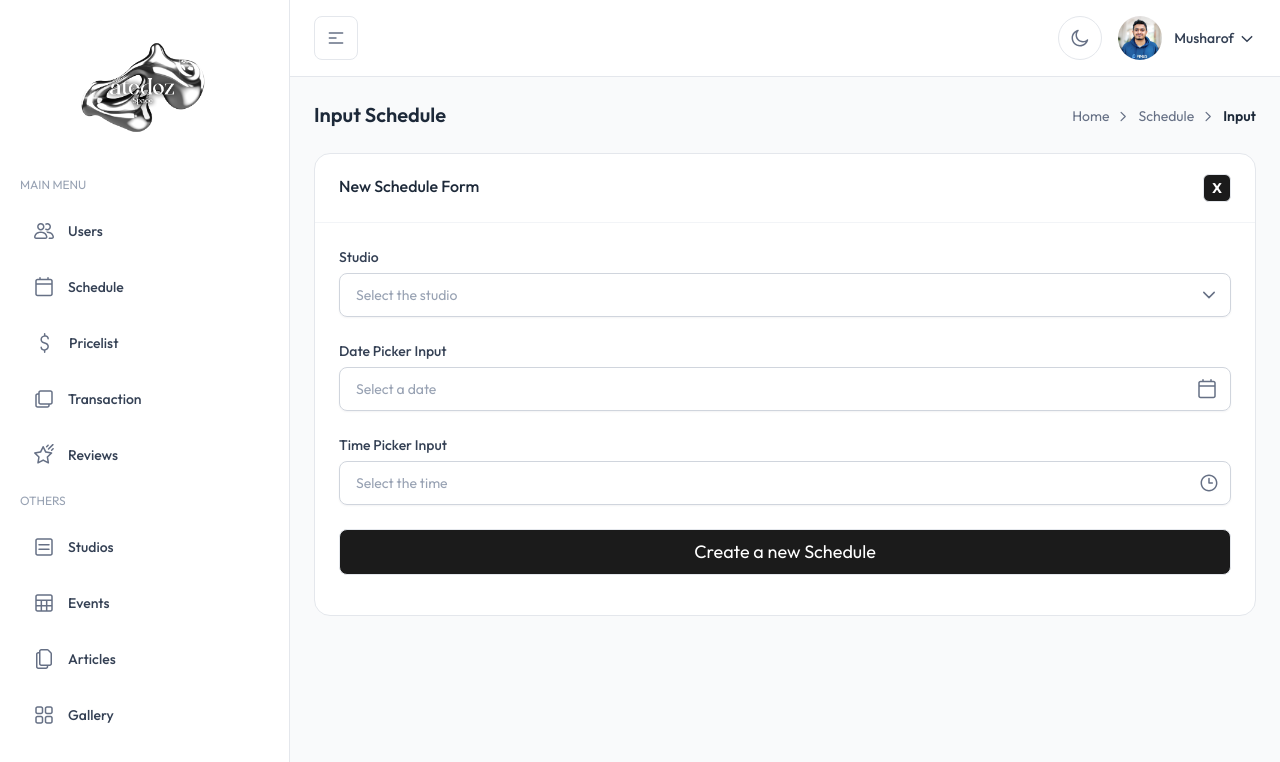
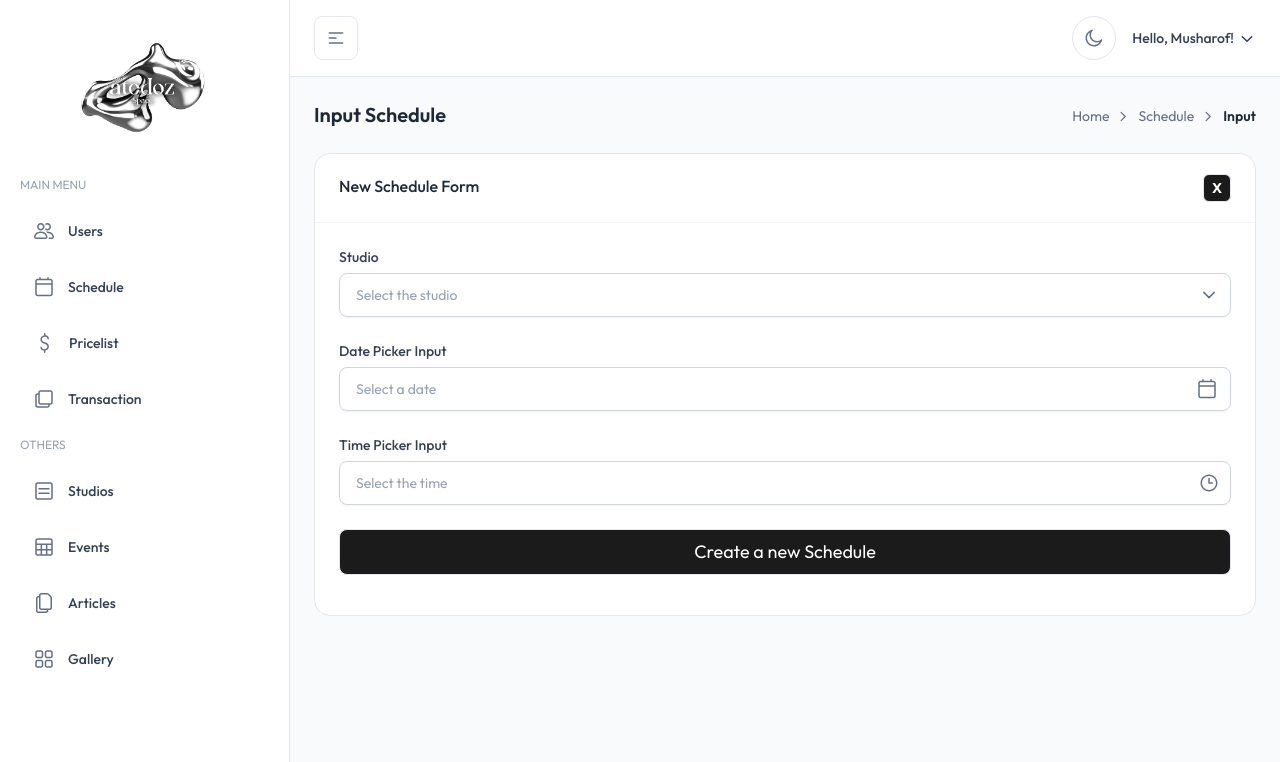
Before and after one commit to Foxvorism/atedoz-dashboard, a Next.js app: page /schedule/input in a window 1280 px wide. Shown: the top 762 px of the page. Built offline with nearby package versions, Linux system fonts and the light colour scheme.

Commit message:
refactor: Remove unused content

```diff
--- a/src/components/header/UserDropdown.tsx
+++ b/src/components/header/UserDropdown.tsx
@@ -22,16 +22,16 @@ function toggleDropdown(e: React.MouseEvent<HTMLButtonElement, MouseEvent>) {
         onClick={toggleDropdown}
         className="flex items-center text-gray-700 dark:text-gray-400 dropdown-toggle"
       >
-        <span className="mr-3 overflow-hidden rounded-full h-11 w-11">
+        {/* <span className="mr-3 overflow-hidden rounded-full h-11 w-11">
           <Image
             width={44}
             height={44}
             src="/images/user/owner.jpg"
             alt="User"
           />
-        </span>
+        </span> */}
 
-        <span className="block mr-1 font-medium text-theme-sm">Musharof</span>
+        <span className="block mr-1 font-medium text-theme-sm">Hello, Musharof!</span>
 
         <svg
           className={`stroke-gray-500 dark:stroke-gray-400 transition-transform duration-200 ${
@@ -67,7 +67,7 @@ function toggleDropdown(e: React.MouseEvent<HTMLButtonElement, MouseEvent>) {
           </span>
         </div>
 
-        <ul className="flex flex-col gap-1 pt-4 pb-3 border-b border-gray-200 dark:border-gray-800">
+        {/* <ul className="flex flex-col gap-1 pt-4 pb-3 border-b border-gray-200 dark:border-gray-800">
           <li>
             <DropdownItem
               onItemClick={closeDropdown}
@@ -93,7 +93,7 @@ function toggleDropdown(e: React.MouseEvent<HTMLButtonElement, MouseEvent>) {
               Edit profile
             </DropdownItem>
           </li>
-          {/* <li>
+          <li>
             <DropdownItem
               onItemClick={closeDropdown}
               tag="a"
@@ -142,8 +142,8 @@ function toggleDropdown(e: React.MouseEvent<HTMLButtonElement, MouseEvent>) {
               </svg>
               Support
             </DropdownItem>
-          </li> */}
-        </ul>
+          </li>
+        </ul> */}
         <Link
           href="/signin"
           className="flex items-center gap-3 px-3 py-2 mt-3 font-medium text-gray-700 rounded-lg group text-theme-sm hover:bg-gray-100 hover:text-gray-700 dark:text-gray-400 dark:hover:bg-white/5 dark:hover:text-gray-300"
--- a/src/layout/AppSidebar.tsx
+++ b/src/layout/AppSidebar.tsx
@@ -48,11 +48,6 @@ const mainItems: NavItem[] = [
     icon: <TaskIcon />,
     name: "Transaction",
     path: "/transaction",
-  },
-  {
-    icon: <ShootingStarIcon />,
-    name: "Reviews",
-    path: "/reviews",
   },
   // {
   //   icon: <GridIcon />,
```
